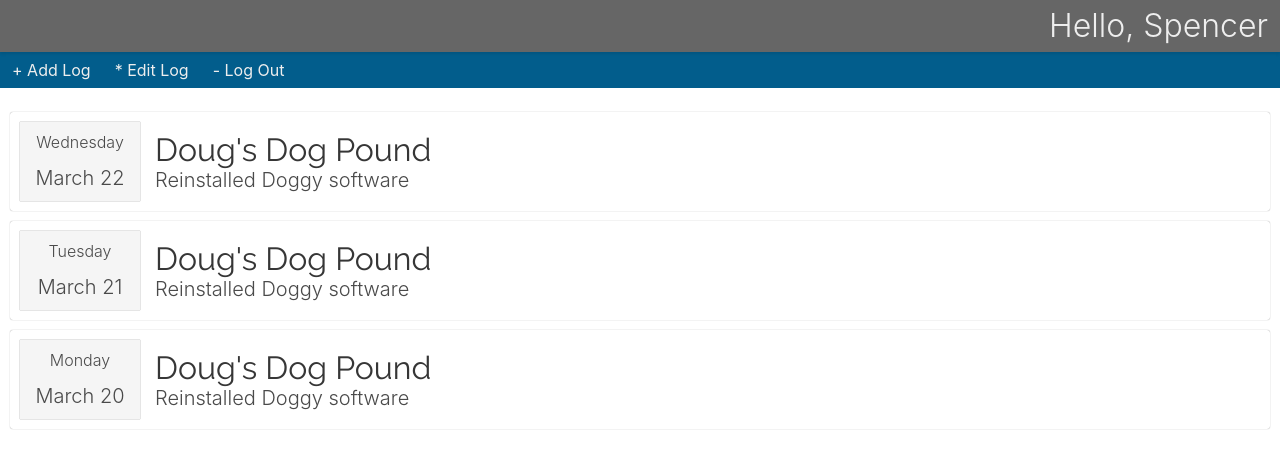
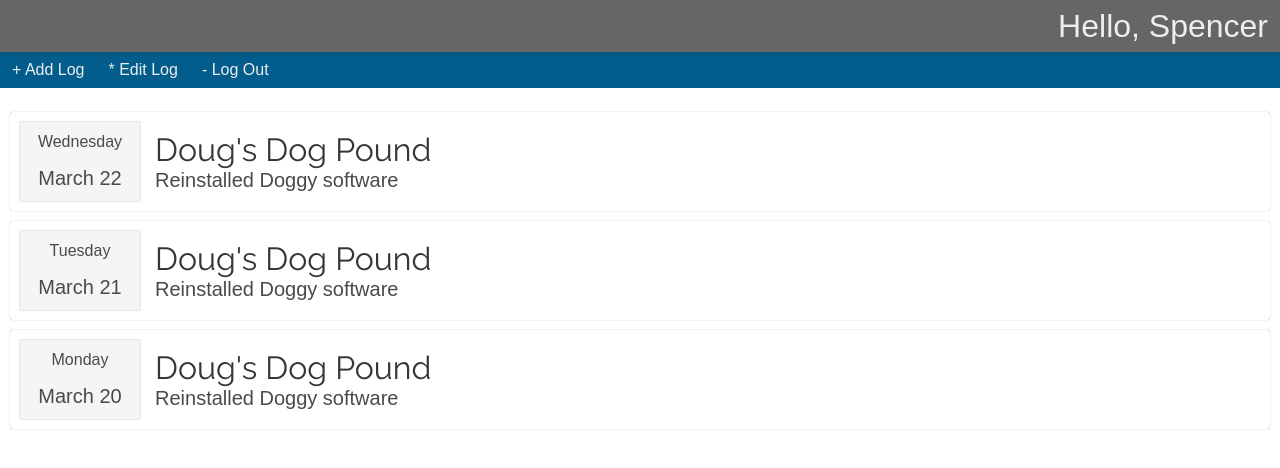
Before and after one commit to Spethreeker/phpwebapp, a PHP site: page /home.html in a window 1280 px wide. Shown: the top 468 px of the page. Run offline with PHP 8.4, Linux system fonts and the light colour scheme.

Commit message:
added font

```diff
--- a/css/style.css
+++ b/css/style.css
@@ -1,4 +1,8 @@
 @import url('https://fonts.googleapis.com/css?family=Raleway');
+@font-face{
+    font-family: 'Marine', sans-serif;
+    src('marineregular.otf');
+}
 .customer-name{
     font-family: 'Raleway', sans-serif;
 }
@@ -51,3 +55,6 @@
     border-radius: 3px;
     padding: 10px;
 }
+body{
+    font-family: 'Marine', sans-serif;
+}
```
Also changed, not shown: css/marineregular.otf (added).
